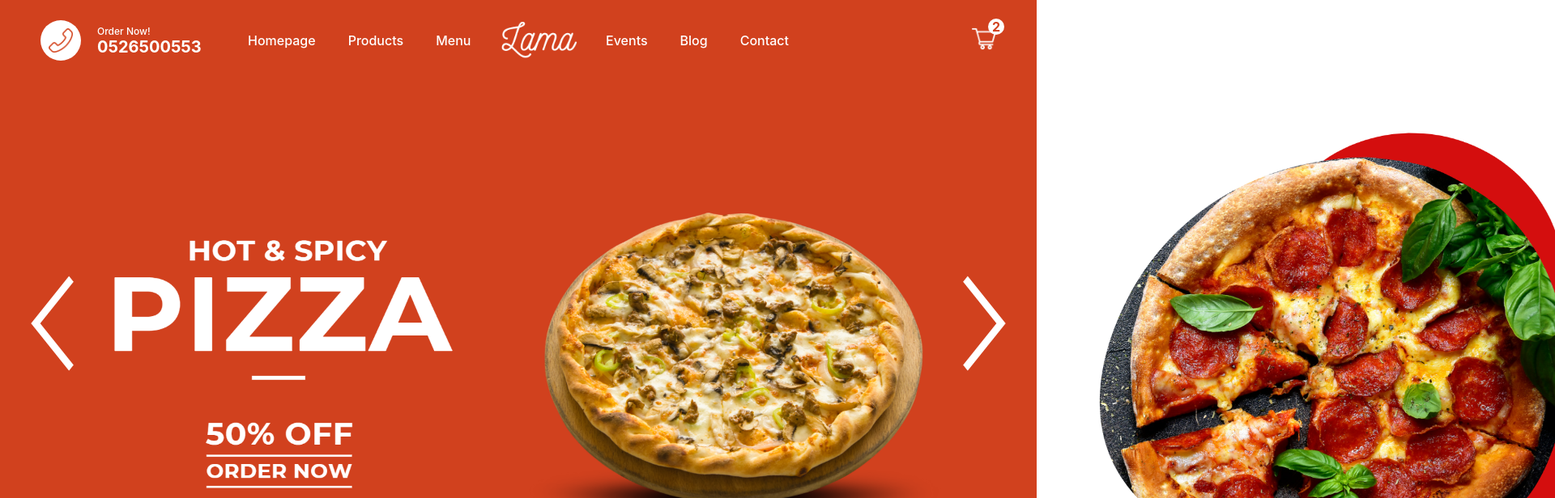
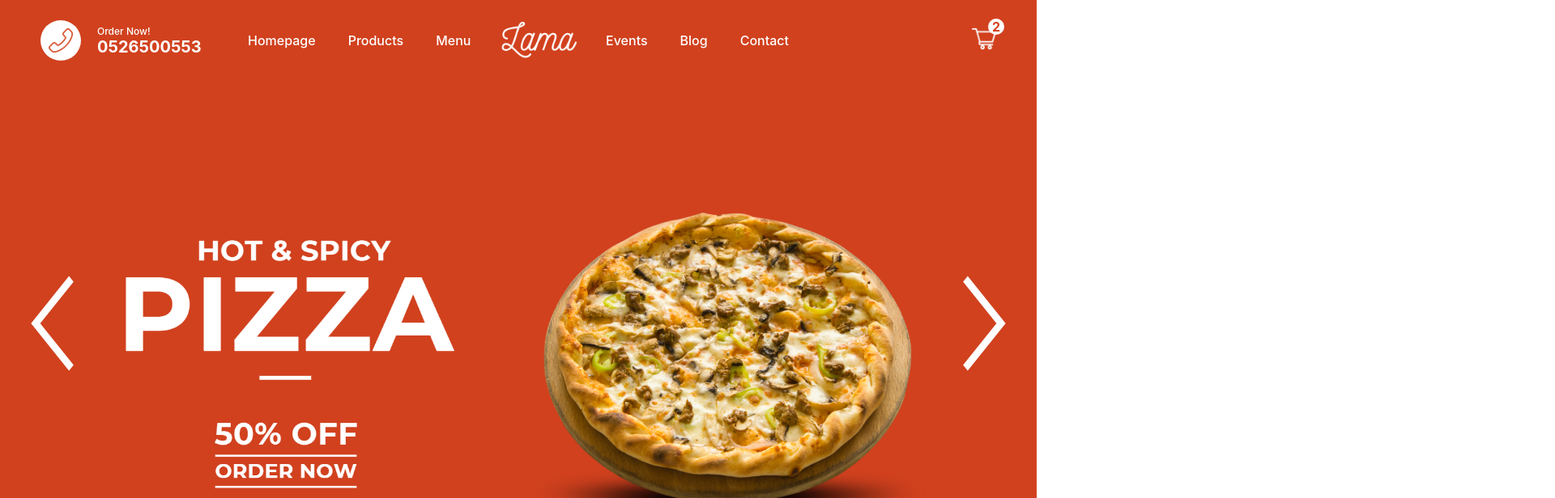
Before and after one commit to trippyy28/pizza-shop, a Next.js app: page /components/Featured in a window 1280 px wide. Shown: the top 616 px of the page at 81% size, 1920 px wide, since content can reach past the window. Built offline with nearby package versions, Linux system fonts and the light colour scheme.

Commit message:
inital commit

```diff
--- a/pages/components/Featured.jsx
+++ b/pages/components/Featured.jsx
@@ -1,24 +1,47 @@
 import styles from "../../styles/Featured.module.css";
 import Image from "next/image";
+import { useState } from "react";
 const Featured = () => {
+  const [index, setIndex] = useState(0);
   const images = [
     "/img/featured.png",
     "/img/featured2.png",
     "/img/featured3.png",
   ];
+
+  const handleArrow = (direction) => {
+    if (direction === "l") {
+      setIndex(index !== 0 ? index - 1 : 2);
+    }
+    if (direction === "r") {
+      setIndex(index !== 2 ? index + 1 : 0);
+    }
+  };
+  console.log(index);
   return (
     <div className={styles.container}>
-      <div className={styles.arrowContainer} style={{ left: 0 }}>
+      <div
+        className={styles.arrowContainer}
+        style={{ left: 0 }}
+        onClick={() => handleArrow("l")}
+      >
         <Image src="/img/arrowl.png" alt="" layout="fill" />
       </div>
-      <div className={styles.wrapper}>
+      <div
+        className={styles.wrapper}
+        style={{ transform: `translateX(${-100 * index}vw)` }}
+      >
         {images.map((img, i) => (
           <div className={styles.imgContainer} key={i}>
-            <Image src={img} alt="" layout="fill" />
+            <Image src={img} alt="" layout="fill" objectFit="contain" />
           </div>
         ))}
       </div>
-      <div className={styles.arrowContainer} style={{ right: 0 }}>
+      <div
+        className={styles.arrowContainer}
+        style={{ right: 0 }}
+        onClick={() => handleArrow("r")}
+      >
         <Image src="/img/arrowr.png" alt="" layout="fill" />
       </div>
     </div>
--- a/styles/Featured.module.css
+++ b/styles/Featured.module.css
@@ -1,6 +1,7 @@
 .container {
   height: calc(100vh - 100px);
   background-color: #d1411e;
+  overflow: hidden;
 }
 
 .arrowContainer {
@@ -10,6 +11,8 @@
   top: 0;
   bottom: 0;
   margin: auto;
+  z-index: 2;
+  cursor: pointer;
 }
 
 .wrapper {
```
